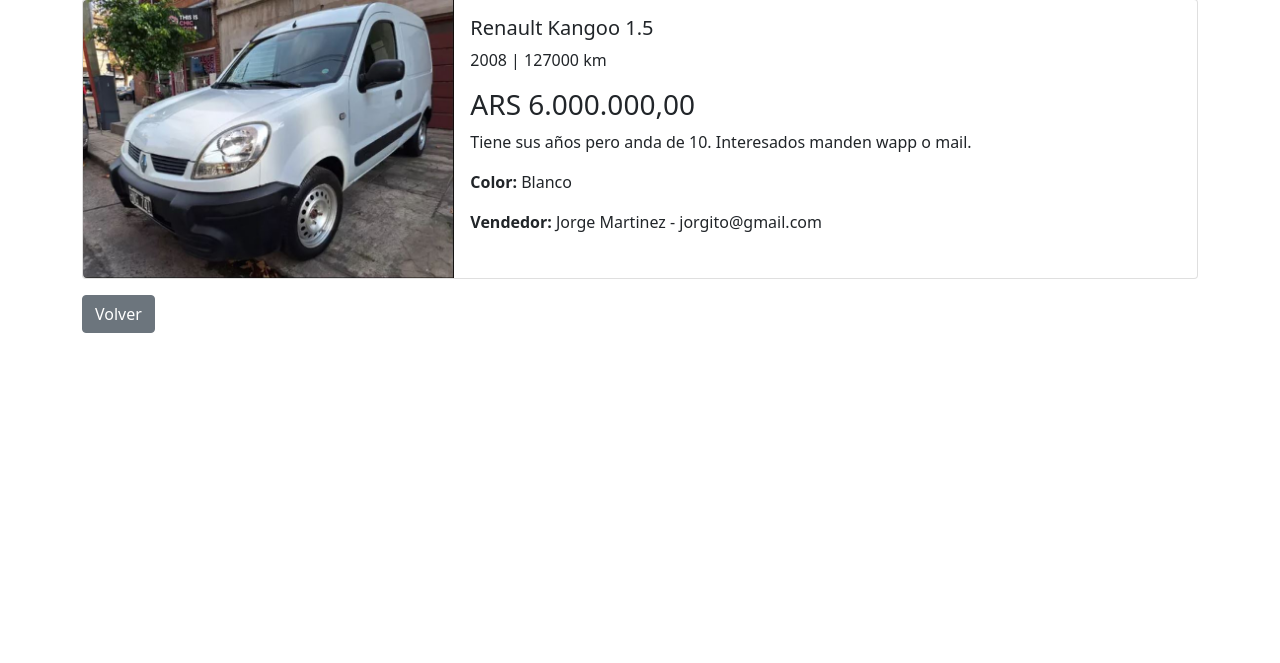
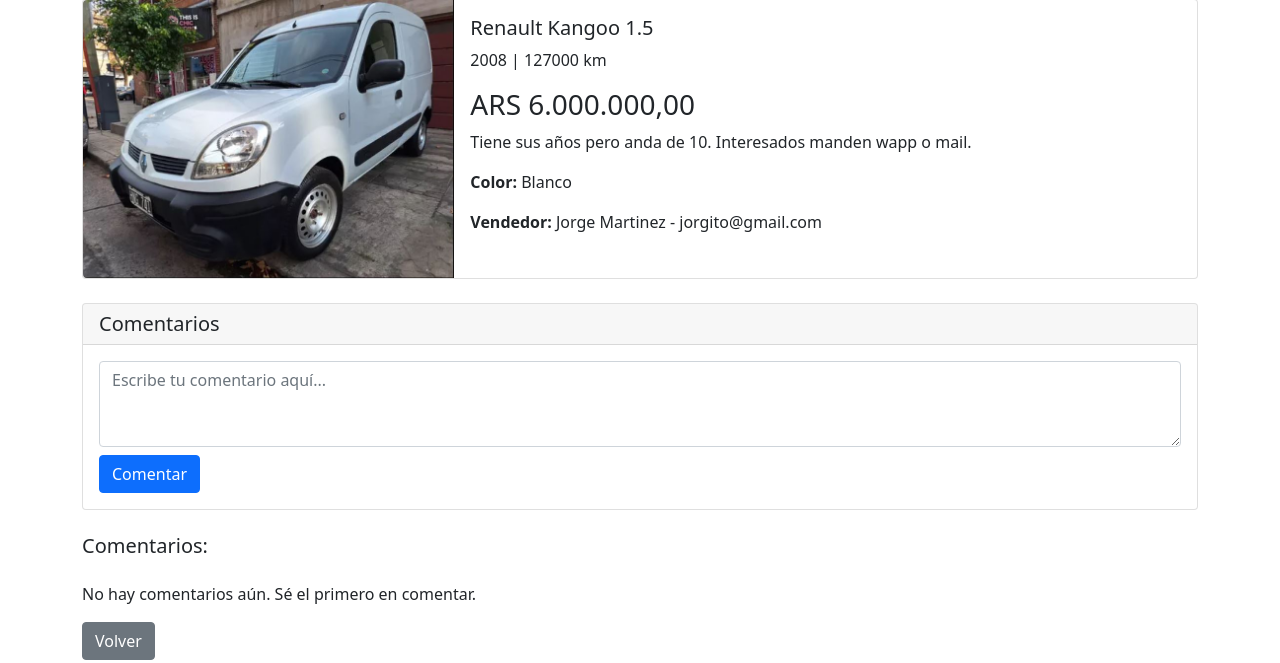
Before and after one commit to NicoColla/ultima_entrega, a Django app: page /mercado/publicacion/2/ in a window 1280 px wide. Shown: the part 137-800 px from the top of the page. Run offline with Django 5.2, Linux system fonts and the light colour scheme; a user stored in the database is signed in; data comes from the database, SQL or seed files in the repository; both versions use the stored data as it was after the commit; some libraries are stand-ins or nearby versions.

Commit message:
add-comentarios

```diff
--- a/mercado/models.py
+++ b/mercado/models.py
@@ -1,5 +1,6 @@
 from django.db import models
 from usuarios.models import Usuario
+from django.conf import settings
 
 MARCAS = [
     "Volkswagen", "Audi", "Ford", "Chevrolet", "Honda", "Toyota",
@@ -43,3 +44,12 @@ class VentaVehiculo(Vehiculo):
 
     def __str__(self):
         return f"{self.marca} {self.modelo} ({self.año}) - {self.precio} {self.moneda}"
+
+class Comentario(models.Model):
+    publicacion = models.ForeignKey(VentaVehiculo, on_delete=models.CASCADE, related_name='comentarios')
+    usuario = models.ForeignKey(settings.AUTH_USER_MODEL, on_delete=models.CASCADE)
+    texto = models.TextField()
+    fecha = models.DateTimeField(auto_now_add=True)
+
+    def __str__(self):
+        return f'Comentario de {self.usuario.email} en {self.publicacion.marca} {self.publicacion.modelo}'
--- /dev/null
+++ b/mercado/templates/barra/publicacion/caja_comentarios.html
@@ -0,0 +1,30 @@
+<div class="card my-4">
+    <h5 class="card-header">Comentarios</h5>
+    <div class="card-body">
+        {% if user.is_authenticated %}
+        <form method="post" action="{% url 'mercado:agregar_comentario' publicacion.id %}">
+            {% csrf_token %}
+            <div class="form-group">
+                <textarea class="form-control" name="comentario" rows="3" placeholder="Escribe tu comentario aquí..." required></textarea>
+            </div>
+            <button type="submit" class="btn btn-primary mt-2">Comentar</button>
+        </form>
+        {% else %}
+        <p class="text-muted">Debes estar <a href="{% url 'usuarios:login' %}">logueado</a> para comentar.</p>
+        {% endif %}
+    </div>
+</div>
+
+<div class="mt-4">
+    <h5 class="mb-4">Comentarios:</h5>
+    {% for comentario in comentarios %}
+    <div class="card mb-3">
+        <div class="card-body">
+            <p class="card-text">{{ comentario.texto }}</p>
+            <p class="card-text"><small class="text-muted">Por {{ comentario.usuario.first_name }} {{ comentario.usuario.last_name }} el {{ comentario.fecha|date:"d/m/Y H:i" }}</small></p>
+        </div>
+    </div>
+    {% empty %}
+    <p>No hay comentarios aún. Sé el primero en comentar.</p>
+    {% endfor %}
+</div>
--- a/mercado/templates/barra/publicacion/ver_publicacion.html
+++ b/mercado/templates/barra/publicacion/ver_publicacion.html
@@ -24,6 +24,8 @@
     </div>
 </div>
 
+{% include "barra/publicacion/caja_comentarios.html" %}
+
 <a href="javascript:history.back()" class="btn btn-secondary">Volver</a>
 
 {% endblock %}
--- a/mercado/urls.py
+++ b/mercado/urls.py
@@ -11,4 +11,5 @@ urlpatterns = [
     path('configuracion/publicaciones/borrar/<int:publicacion_id>/', views.borrar_publicacion, name='borrar_publicacion'),
     path('configuracion/publicaciones/editar/<int:publicacion_id>/', views.editar_publicacion, name='editar_publicacion'),
     path('publicacion/<int:publicacion_id>/', views.ver_publicacion, name='ver_publicacion'),
+    path('publicacion/<int:publicacion_id>/comentario/', views.agregar_comentario, name='agregar_comentario'),
 ]
--- a/mercado/views.py
+++ b/mercado/views.py
@@ -1,6 +1,6 @@
 from django.shortcuts import render, redirect, get_object_or_404
-from .forms import PublicarForm
-from .models import VentaVehiculo
+from .models import VentaVehiculo, Comentario
+from .forms import PublicarForm, ComentarioForm
 from django.contrib.auth.decorators import login_required
 from django.contrib.auth import logout
 
@@ -56,3 +56,17 @@ def ver_publicacion(request, publicacion_id):
 @login_required
 def configuracion(request):
     return render(request, 'barra/configuracion.html', {'usuario': request.user})
+
+@login_required
+def agregar_comentario(request, publicacion_id):
+    publicacion = get_object_or_404(VentaVehiculo, pk=publicacion_id)
+    print(f"Publicación ID: {publicacion.pk}")
+    if request.method == 'POST':
+        form = ComentarioForm(request.POST)
+        if form.is_valid():
+            comentario = form.save(commit=False)
+            comentario.publicacion = publicacion
+            comentario.usuario = request.user
+            comentario.save()
+            return redirect('mercado:ver_publicacion', publicacion_id=publicacion.pk)
+    return redirect('mercado:ver_publicacion', publicacion_id=publicacion.pk)
```
Also changed, not shown: mercado/forms.py (+9 -1 lines), db.sqlite3, mercado/migrations/0005_comentario.py (added).
